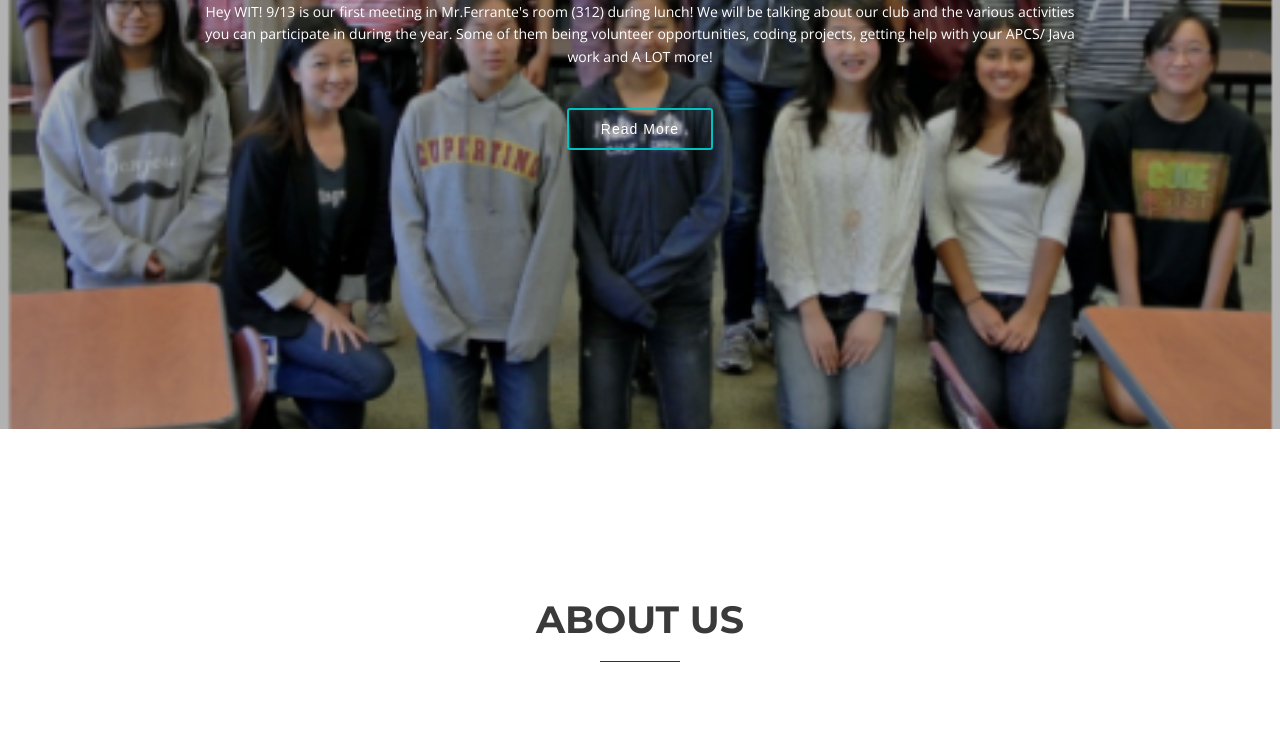
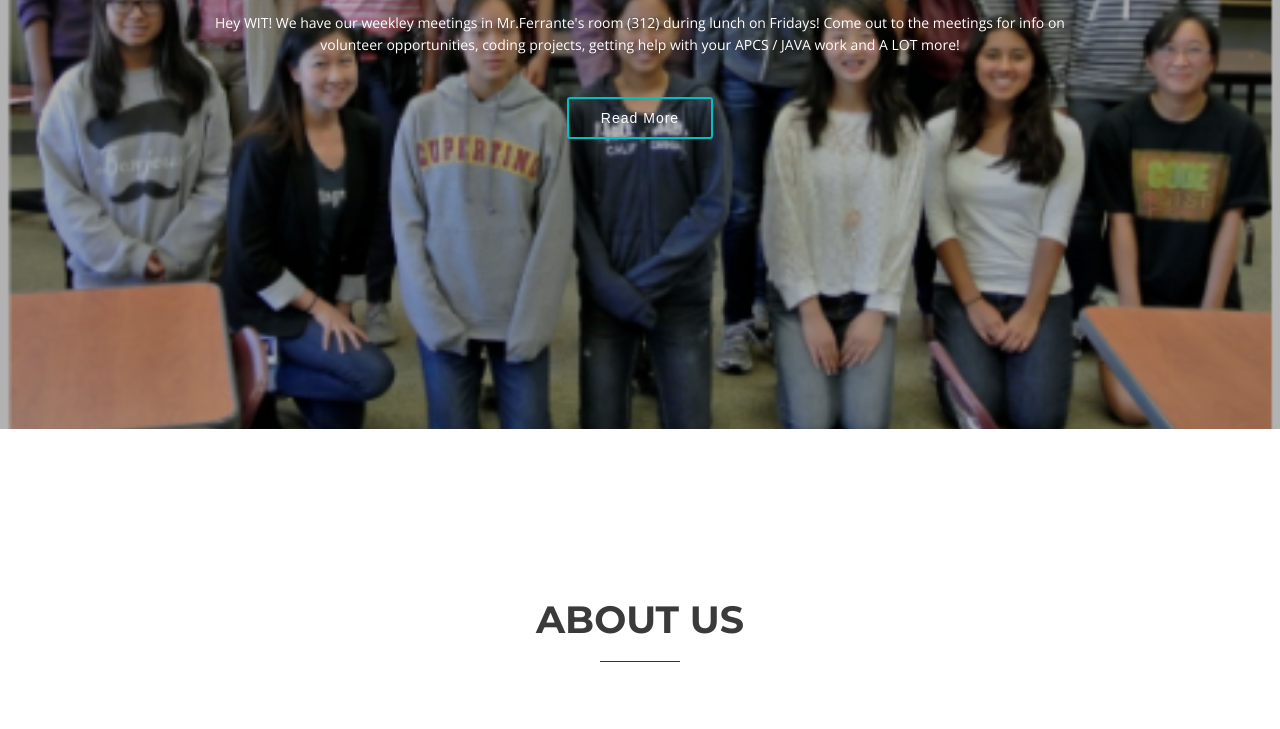
Before and after one commit to aanchel/chswit1920, a plain HTML site: page index.html in a window 1280 px wide. Shown: the part 371-1100 px from the top of the page. Drawn offline with nearby package versions, Linux system fonts and the light colour scheme.

```diff
--- a/index.html
+++ b/index.html
@@ -60,7 +60,7 @@
             <div class="carousel-container">
               <div class="carousel-content">
                 <h2 class="animated fadeInDown">CHS WIT</h2>
-                <p class="animated fadeInUp">Hey WIT! 9/13 is our first meeting in Mr.Ferrante's room (312) during lunch! We will be talking about our club and the various activities you can participate in during the year. Some of them being volunteer opportunities, coding projects, getting help with your APCS/ Java work and A LOT more!
+                <p class="animated fadeInUp">Hey WIT! We have our weekley meetings in Mr.Ferrante's room (312) during lunch on Fridays! Come out to the meetings for info on volunteer opportunities, coding projects, getting help with your APCS / JAVA work and A LOT more!
                 </p>
                 <a href="#about" class="btn-get-started animated fadeInUp">Read More</a>
               </div>
```
